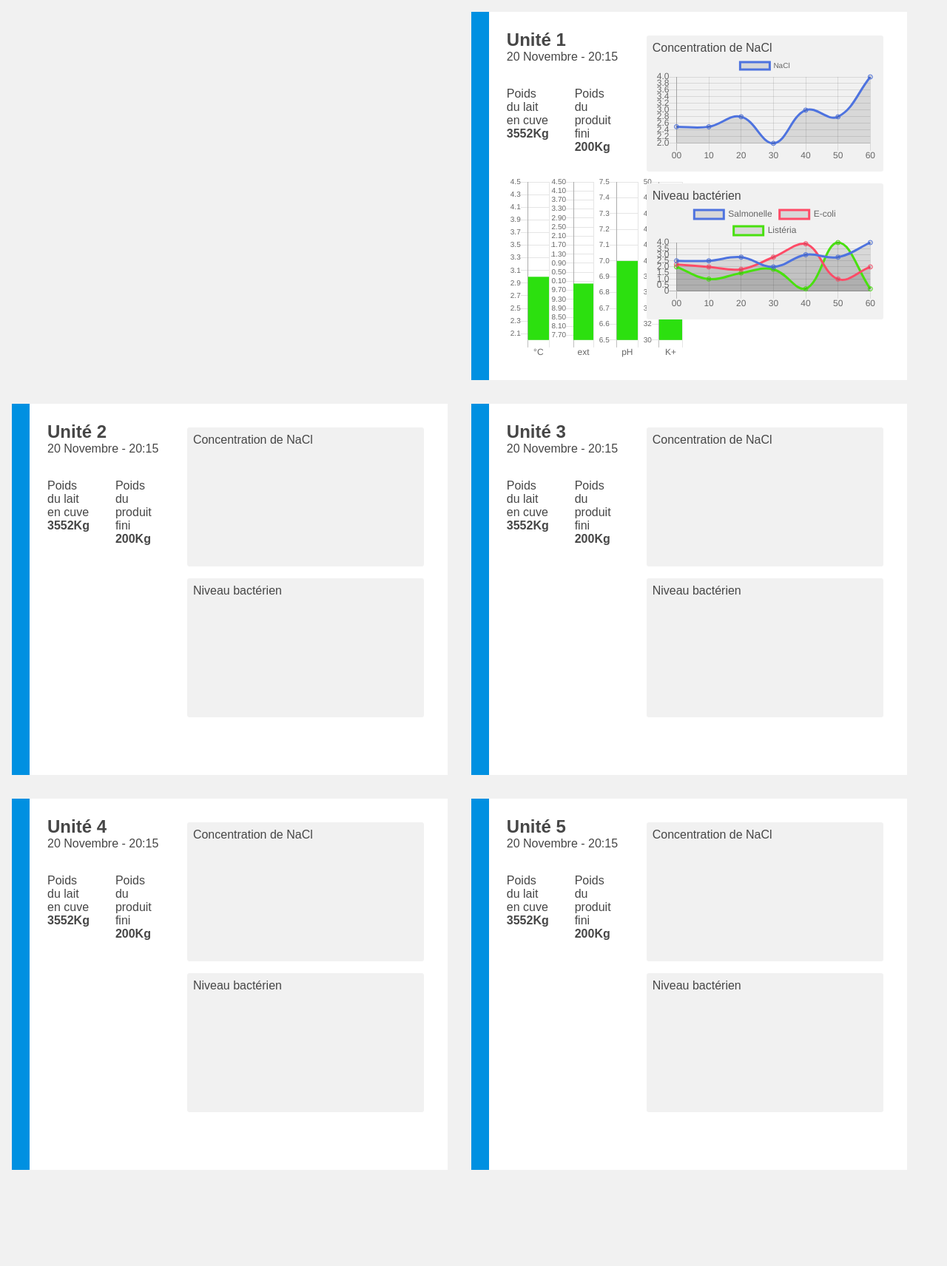
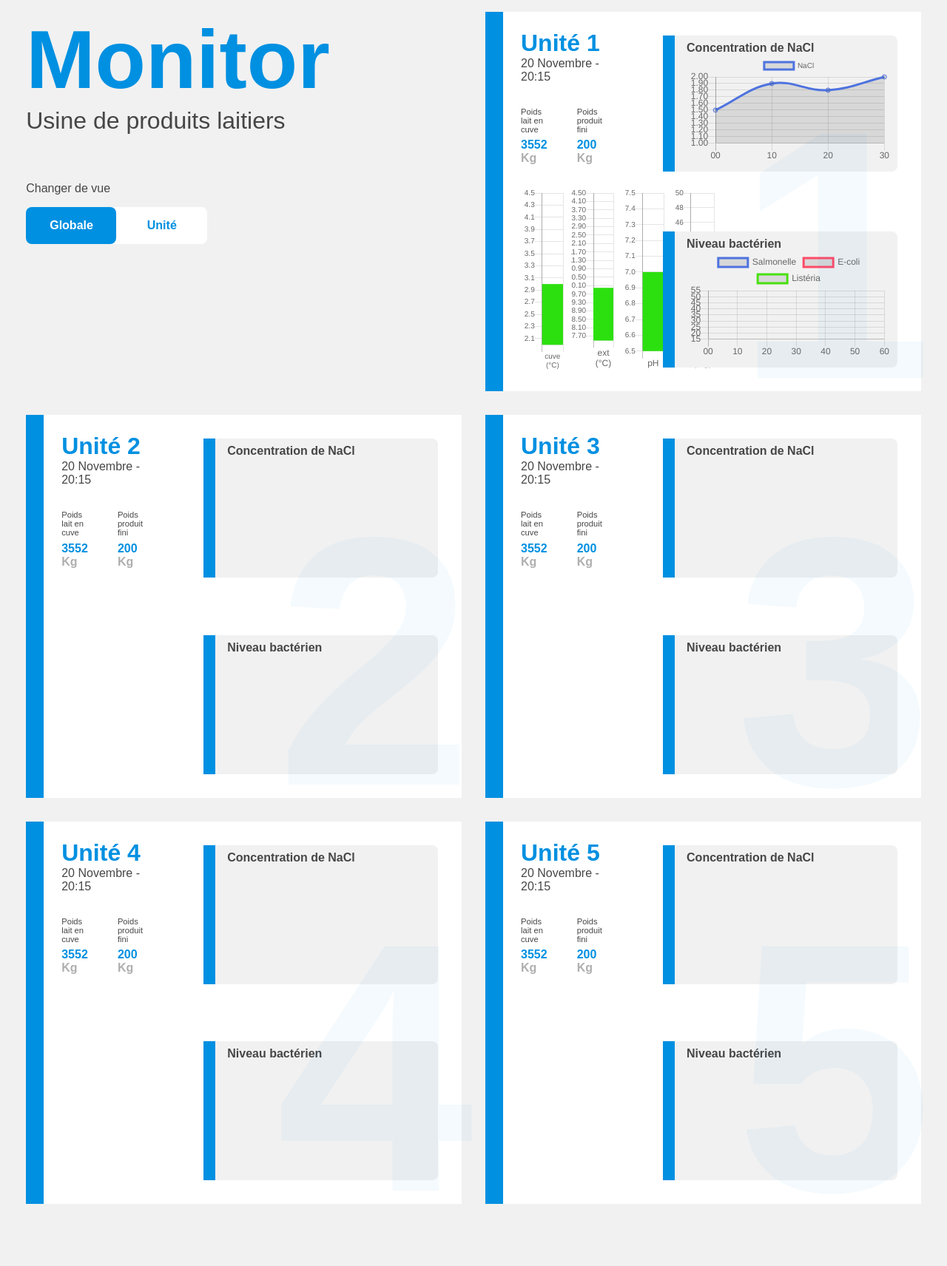
Before and after one commit to JeremDlcn/devops, a Flask app: page / in a window 1280 px wide. Shown: the whole page at 74% size. Before the commit the page ends 1582 px from the top, so only its background shows below. Run offline with Flask 2, Linux system fonts and the light colour scheme; a map, chart or similar area stays blank.

Commit message:
🍱 Finalize styling the dashboard

```diff
--- a/devops/static/css/style.css
+++ b/devops/static/css/style.css
@@ -3,6 +3,7 @@
     --bg: #F1F1F1;
     --bg-card: #FFFFFF;
     --primary: #0090E1;
+    --opac: #AFAFAF;
 }
 
 * {
@@ -30,13 +31,78 @@ a {
 
 main {
     display: flex;
+    justify-content: center;
     flex-wrap: wrap;
 }
 
+
+/* Presetation */
 .title {
     width: 46%;
     margin: 1rem;
 }
+
+.title-text {
+    font-size: 7rem;
+    font-weight: 700;
+    color: var(--primary);
+}
+.title-subtext {
+    font-size: 2rem;
+    margin-bottom: 4rem;
+}
+
+/* Switch view */
+.view-button {
+    background-color: var(--bg-card);
+    display: flex;
+    width: fit-content;
+    justify-content: space-evenly;
+    margin-top: 1rem;
+    border-radius: .5rem;
+    position: relative;
+}
+.view-button::before {
+    content: '';
+    background-color: var(--primary);
+    display: block;
+    width: 50%;
+    height: 100%;
+    position: absolute;
+    top: 0;
+    left: 0;
+    border-radius: .5rem;
+    transition: transform .2s;
+}
+
+.view-button:hover::before {
+    transform: translateX(100%);
+}
+
+.view-global,
+.view-unit {
+    padding: 1rem 2rem;
+    font-weight: bold;
+    position: relative;
+    z-index: 1;
+}
+.view-global {
+    color: var(--bg-card);
+}
+.view-unit {
+    color: var(--primary);
+}
+
+.view-button:hover .view-unit {
+    color: var(--bg-card);
+}
+.view-button:hover .view-global {
+    color: var(--primary);
+}
+
+
+
+/* Unit */
 
 .unit {
     display: flex;
@@ -47,7 +113,8 @@ main {
     position: relative;
     margin: 1rem;
 }
-.unit::before {
+.unit::before,
+.lines-container::before {
     content: '';
     position: absolute;
     top: 0;
@@ -55,6 +122,19 @@ main {
     left: 0;
     width: 1.5rem;
     background-color: var(--primary);
+}
+
+.unit::after {
+    content: attr(data-unit);
+    position: absolute;
+    bottom: 0;
+    right: -1rem;
+    font-size: 30rem;
+    color: var(--primary);
+    font-weight: bold;
+    opacity: .04;
+    line-height: 23rem;
+    z-index: 0;
 }
 
 .lines{
@@ -65,6 +145,8 @@ main {
     display: flex;
     flex-direction: column;
     justify-content: space-between;
+    padding-right: 2rem;
+
 }
 
 
@@ -84,11 +166,30 @@ main {
     /* flex-direction: column; */
 }
 
+.number-title h2 {
+    color: var(--primary);
+    font-size: 2rem;
+}
 .number-title b {
     font-weight: normal;
 }
+
+
 .weight-container {
     margin-right: 2rem;
+}
+.weight-container p {
+    font-size: .7rem;
+    margin-bottom: 0.4rem;
+}
+
+.weight-container b {
+    color: var(--opac);
+    font-weight: bold;
+}
+.weight-prod,
+.weight-tank {
+    color: var(--primary);
 }
 
 /* bar charts */
@@ -96,7 +197,7 @@ main {
     display: flex;
     flex-direction: column;
     align-items: center;
-    /* margin-right: 2rem; */
+    margin-right: .5rem;
     width: 100%;
 }
 
@@ -157,10 +258,22 @@ main {
 .lines {
     display: flex;
     flex-direction: column;
+    justify-content: space-between;
+    padding-left: .2rem;
+
 }
 .lines-container {
     background-color: var(--bg);
     margin: 0.5rem;
     padding: 0.5rem;
-    border-radius: .2rem;
+    padding-left: 2rem;
+    border-radius: .5rem;
+    position: relative;
 }
+.lines-container::before {
+    width: 1rem;
+}
+
+.lines-title {
+    font-weight: bold;
+}
--- a/devops/static/js/app.js
+++ b/devops/static/js/app.js
@@ -4,7 +4,7 @@
 new Chart(document.getElementById("bar1"), {
     type: 'bar',
     data: {
-        labels: ["°C"],
+        labels: [["cuve","(°C)"]],
         datasets: [{
             label: ["°C"],
             backgroundColor: ["#2CE00F"],
@@ -27,13 +27,19 @@ new Chart(document.getElementById("bar1"), {
                     suggestedMax: 4.5
                 }
             }],
+            xAxes: [{
+                ticks: {
+                    fontSize: 10,
+                    maxRotation: 0,
+                }
+            }]
         }
       }
 });
 new Chart(document.getElementById("bar2"), {
     type: 'bar',
     data: {
-        labels: ["ext"],
+        labels: [["ext","(°C)"]],
         datasets: [{
             label: ["°C"],
             backgroundColor: ["#2CE00F"],
@@ -93,7 +99,7 @@ new Chart(document.getElementById("bar3"), {
 new Chart(document.getElementById("bar4"), {
     type: 'bar',
     data: {
-        labels: ["K+"],
+        labels: [["K+","(mg)"]],
         datasets: [{
             label: ["K+"],
             backgroundColor: ["#2CE00F"],
@@ -142,12 +148,12 @@ let chart2 = document.getElementById('chart2').getContext('2d');
 let lineChart = new Chart(chart1, {
     type: 'line',
     data: {
-        labels: ["00", "10", "20", "30", "40", "50", "60"],
+        labels: ["00", "10", "20", "30"],
         datasets: [
             {
                 label: 'NaCl',
                 borderColor: "rgba(78, 115, 223, 1)",
-                data: [2.5, 2.5, 2.8, 2.0, 3.0, 2.8, 4.0],
+                data: [1.5, 1.9, 1.8, 2.0],
             },
         ]
     },
@@ -158,6 +164,15 @@ let lineChart = new Chart(chart1, {
             labels: {
                 fontSize: 10
             }
+        },
+        scales: {
+            yAxes: [{
+                ticks: {
+                    min: 1,
+                    suggestedMax: 2,
+                    stepSize: 0.1,
+                }
+            }],
         }
     }
 });
@@ -187,6 +202,14 @@ let lineChart2 = new Chart(chart2, {
     },
     options: {
         responsive: true,
-        maintainAspectRatio: false
+        maintainAspectRatio: false,
+        scales: {
+            yAxes: [{
+                ticks: {
+                    min: 15,
+                    suggestedMax: 55,
+                }
+            }],
+        }
     }
 });
--- a/devops/templates/index.html
+++ b/devops/templates/index.html
@@ -12,11 +12,20 @@
     <body>
         <main>
             <section class="title">
-
+                <h1 class="title-text">Monitor</h1>
+                <p class="title-subtext">Usine de produits laitiers</p>
+                <div class="view">
+                    <p class="view-title">Changer de vue</p>
+                    <div class="view-button">
+                        <div class="view-global">Globale</div>
+                        <div class="view-unit">&nbsp;&nbsp;Unité&nbsp;&nbsp;</div>
+                    </div>
+                </div>
             </section>
             {% for item in range(5) %}
-            <section class="unit">
-                {% with nb = item + 1 %}
+                {% set nb = item +1 %}
+            <section class="unit" data-unit="{{ nb }}">
+                {% with nb=nb %}
                     {% include 'unit/unit-number.html' %}
                 {% endwith %}
                 {% include 'unit/unit-chart.html' %}
--- a/devops/templates/unit/unit-number.html
+++ b/devops/templates/unit/unit-number.html
@@ -6,12 +6,12 @@
     <div class="number-value">
         <div class="number-weight">
             <div class="weight-container">
-                <p>Poids du lait en cuve</p>
-                <b><span class="weight-tank">3552</span>Kg</b>
+                <p>Poids lait en cuve</p>
+                <b><span class="weight-tank">3552</span> Kg</b>
             </div>
             <div class="weight-container">
-                <p>Poids du produit fini</p>
-                <b><span class="weight-prod">200</span>Kg</b>
+                <p>Poids produit fini</p>
+                <b><span class="weight-prod">200</span> Kg</b>
             </div>
         </div>
         <div class="number-bar">
```
